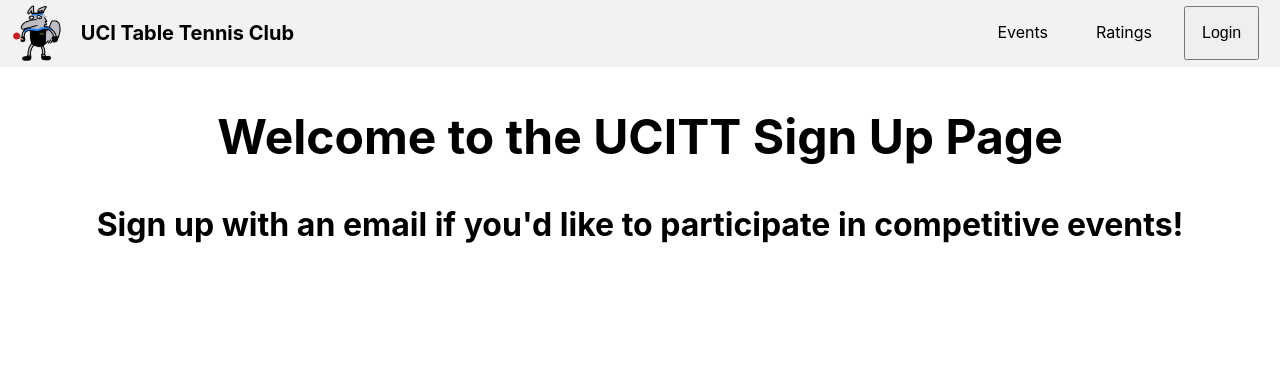
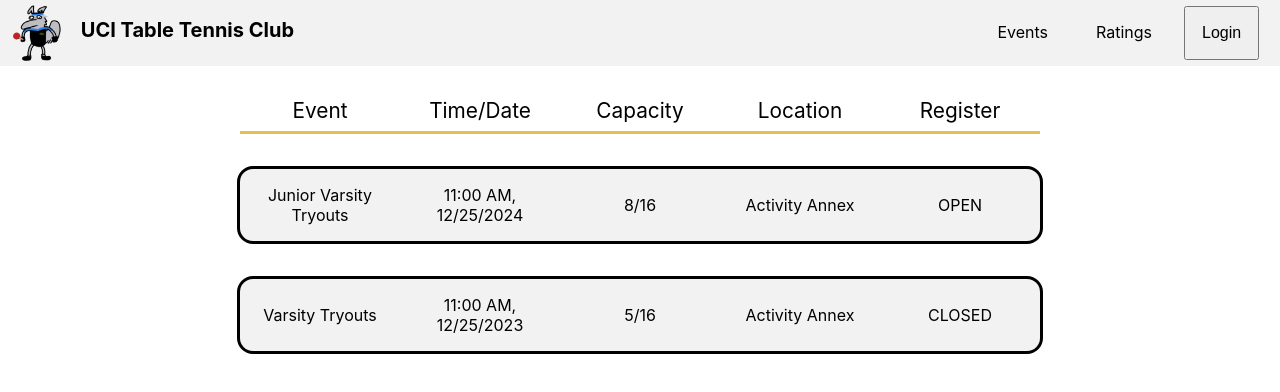
Before and after one commit to hkprogrammer/ucitt, a React (Create React App) app in the folder front/: page /events in a window 1280 px wide. Shown: the top 392 px of the page. Built offline with nearby package versions, Linux system fonts and the light colour scheme.

Commit message:
added browserRouter

```diff
--- a/front/package.json
+++ b/front/package.json
@@ -9,6 +9,7 @@
     "react": "^18.2.0",
     "react-bootstrap": "^2.9.2",
     "react-dom": "^18.2.0",
+    "react-router-dom": "^6.21.3",
     "react-scripts": "5.0.1",
     "react-simple-image-slider": "^2.4.1",
     "web-vitals": "^2.1.4"
--- a/front/src/App.js
+++ b/front/src/App.js
@@ -6,8 +6,11 @@ import Home from './pages/Home';
 import Events from './pages/Events';
 // eslint-disable-next-line
 import EventBracket from './pages/EventBracket';
+// eslint-disable-next-line
 import SignIn from './pages/SignIn';
 
+// import { Link } from 'react-router-dom';
+import {BrowserRouter, Routes, Route ,Link, Router} from "react-router-dom";
 
 function App() {
 
@@ -15,36 +18,32 @@ function App() {
   // (eventually, we will swap this out with a backend API call)
 
   // eslint-disable-next-line
-  const events = [
-    {
-        name:"Junior Varsity Tryouts",
-        time:"11:00 AM",
-        date:"12/25/2024",
-        capacity:"8/16",
-        location:"Activity Annex",
-        registrationCloseDate:"12/26/2024 16:48"
-    },
-    {
-        name:"Varsity Tryouts",
-        time:"11:00 AM",
-        date:"12/25/2023",
-        capacity:"5/16",
-        location:"Activity Annex",
-        registrationCloseDate:"12/25/2023 21:00"
-    }
-  ];
+
 
   return (
-    <section>
-      <NavBar />
 
-      {/* <Events events={events}/>
-      {
-        //<EventBracket />
-      } */}
-      <SignIn />
 
-    </section>
+	<BrowserRouter>
+
+		<NavBar />
+		{/* <Home />   */}
+
+
+		<Routes basename="/">
+			<Route
+			path="/"
+			element = {<Home />}></Route>
+			<Route
+			path="/events"
+			element = {<Events />}></Route>
+		</Routes>
+	</BrowserRouter>
+
+
+
+
+
+
 
   );
 }
--- a/front/src/Components/NavBar.js
+++ b/front/src/Components/NavBar.js
@@ -2,6 +2,8 @@
 
 import React from "react";
 import "./NavBar.css";
+
+import {Link} from "react-router-dom"
 
 function NavBar() {
     const logo = "apple-touch-icon.png";
@@ -62,14 +64,17 @@ function NavBar() {
     return (
         <div className="nav">
             <div className="nav-topnav">
-                <a className="logo" href="#home">
+                <Link to="/" className="logo">
                     <img src={logo} alt="Table Tennis Petr Logo"/>
                     <h1>UCI Table Tennis Club</h1>
-                </a>
+                </Link>
 
                 {/* Default Navbar for desktop view */}
                 <nav className="nav-desktop nav-links">
-                    <a href="#events">Events</a>
+                    {/* /* <a href="#events">Events</a> */}
+
+                    <Link to="/events">Events</Link>
+
                     <a href="#ratings">Ratings</a>
                     <button className="nav-login-button" onClick={openCloseForm}>Login</button>
                 </nav>
--- a/front/src/pages/Events.js
+++ b/front/src/pages/Events.js
@@ -2,8 +2,31 @@ import React, {useState} from 'react';
 import './Events.css';
 import Event from '../Components/Event';
 
-function Events(props) {
+function Events() {
     // props.events == array of event json
+
+
+
+    const events = [
+        {
+            name:"Junior Varsity Tryouts",
+            time:"11:00 AM",
+            date:"12/25/2024",
+            capacity:"8/16",
+            location:"Activity Annex",
+            registrationCloseDate:"12/26/2024 16:48"
+        },
+        {
+            name:"Varsity Tryouts",
+            time:"11:00 AM",
+            date:"12/25/2023",
+            capacity:"5/16",
+            location:"Activity Annex",
+            registrationCloseDate:"12/25/2023 21:00"
+        }
+      ];
+
+    const props = {events: events}
 
     // checks to see if the screen is narrow enough for mobile version
     const [isMobile, setIsMobile] = useState(window.innerWidth <= 700);
--- a/front/src/pages/Home.js
+++ b/front/src/pages/Home.js
@@ -3,6 +3,7 @@
 import React from 'react';
 import './Home.css';
 import ImageScroller from '../Components/ImageScroller';
+// import { Link } from 'react-router-dom';
 
 function Home() {
     return (
```
Also changed, not shown: 1 other file (tests, documents, lock files or other folders).
